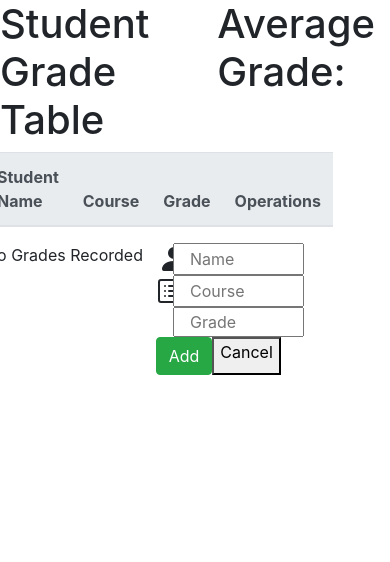
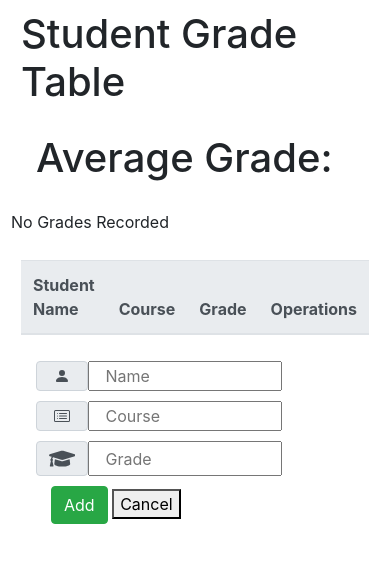
Before and after one commit to Nathan-reitan/student-grade-table, a plain HTML site: page index.html in a window 390 px wide. Drawn offline with nearby package versions, Linux system fonts and the light colour scheme; no server answers.

Commit message:
mobile responsive

```diff
--- a/index.html
+++ b/index.html
@@ -10,12 +10,13 @@
   <link rel="stylesheet" href="style.css">
 </head>
 <body>
+  <div class="container">
     <header id="header">
       <div class="row">
-        <div class="col">
+        <div class="col header">
           <h1>Student Grade Table</h1>
         </div>
-        <div class="col">
+        <div class="col header">
           <h1 class="col">
             <span>Average Grade:</span>
             <span class="badge badge-secondary"></span>
@@ -24,7 +25,7 @@
       </div>
     </header>
     <div class="row">
-      <table class="col-7 table table-striped">
+      <table class="col table table-striped">
         <thead class="thead-light">
           <th scope="col">Student Name</th>
           <th scope="col">Course</th>
@@ -32,12 +33,13 @@
           <th scope="col">Operations</th>
         </thead>
         <tbody id="grade-table">
+          <p id="noGrades">No Grades Recorded</p>
         </tbody>
       </table>
-      <p id="noGrades">No Grades Recorded</p>
+
       <form class="col">
         <div class="row">
-          <div class="input-group-mb-3 col-1">
+          <div class="input-group-text col-1 icons">
             <svg class="bi bi-person-fill" width="2em" height="2em" viewBox="0 0 16 16" fill="currentColor"
             xmlns="http://www.w3.org/2000/svg">
             <path fill-rule="evenodd" d="M3 14s-1 0-1-1 1-4 6-4 6 3 6 4-1 1-1 1H3zm5-6a3 3 0 100-6 3 3 0 000 6z"
@@ -47,7 +49,7 @@
             <input type="text" name="name" placeholder="Name" class="col-6">
           </div>
         <div class="row">
-          <div class="input-group-mb-3 col-1">
+          <div class="input-group-text col-1 icons">
             <svg class="bi bi-card-list" width="2em" height="2em" viewBox="0 0 16 16" fill="currentColor"
               xmlns="http://www.w3.org/2000/svg">
               <path fill-rule="evenodd"
@@ -64,12 +66,12 @@
           <input type="text" name="course" placeholder="Course" class="col-6">
         </div>
         <div class="row">
-          <div class="input-group-mb-3 col-1">
-            <svg xmlns="http://www.w3.org/2000/svg" aria-hidden="true" focusable="false" data-prefix="fas"
-              data-icon="graduation-cap" class="svg-inline--fa fa-graduation-cap fa-w-20" role="img" viewBox="0 0 640 512">
-              <path fill="currentColor"
-                d="M622.34 153.2L343.4 67.5c-15.2-4.67-31.6-4.67-46.79 0L17.66 153.2c-23.54 7.23-23.54 38.36 0 45.59l48.63 14.94c-10.67 13.19-17.23 29.28-17.88 46.9C38.78 266.15 32 276.11 32 288c0 10.78 5.68 19.85 13.86 25.65L20.33 428.53C18.11 438.52 25.71 448 35.94 448h56.11c10.24 0 17.84-9.48 15.62-19.47L82.14 313.65C90.32 307.85 96 298.78 96 288c0-11.57-6.47-21.25-15.66-26.87.76-15.02 8.44-28.3 20.69-36.72L296.6 284.5c9.06 2.78 26.44 6.25 46.79 0l278.95-85.7c23.55-7.24 23.55-38.36 0-45.6zM352.79 315.09c-28.53 8.76-52.84 3.92-65.59 0l-145.02-44.55L128 384c0 35.35 85.96 64 192 64s192-28.65 192-64l-14.18-113.47-145.03 44.56z" />
-              </svg>
+          <div class="col-1 input-group-text icons">
+                <svg xmlns="http://www.w3.org/2000/svg" aria-hidden="true" focusable="false" data-prefix="fas"
+                  data-icon="graduation-cap" class="svg-inline--fa fa-graduation-cap fa-w-20" role="img" viewBox="0 0 640 512">
+                  <path fill="currentColor"
+                    d="M622.34 153.2L343.4 67.5c-15.2-4.67-31.6-4.67-46.79 0L17.66 153.2c-23.54 7.23-23.54 38.36 0 45.59l48.63 14.94c-10.67 13.19-17.23 29.28-17.88 46.9C38.78 266.15 32 276.11 32 288c0 10.78 5.68 19.85 13.86 25.65L20.33 428.53C18.11 438.52 25.71 448 35.94 448h56.11c10.24 0 17.84-9.48 15.62-19.47L82.14 313.65C90.32 307.85 96 298.78 96 288c0-11.57-6.47-21.25-15.66-26.87.76-15.02 8.44-28.3 20.69-36.72L296.6 284.5c9.06 2.78 26.44 6.25 46.79 0l278.95-85.7c23.55-7.24 23.55-38.36 0-45.6zM352.79 315.09c-28.53 8.76-52.84 3.92-65.59 0l-145.02-44.55L128 384c0 35.35 85.96 64 192 64s192-28.65 192-64l-14.18-113.47-145.03 44.56z" />
+                </svg>
           </div>
           <input type="text" name="grade" placeholder="Grade" class="col-6">
         </div>
@@ -81,6 +83,7 @@
         </div>
       </form>
     </div>
+  </div>
 <script src="https://cdnjs.cloudflare.com/ajax/libs/jquery/3.4.1/jquery.js"></script>
 <script src="components/app.js"></script>
 <script src="components/grade-table.js"></script>
--- a/style.css
+++ b/style.css
@@ -1,7 +1,74 @@
-.buttons{
+*{
+  box-sizing: content-box;
+}
+
+body{
   display: flex;
-  justify-content: right;
+  justify-content: center;
+  width: 100%;
 }
-button{
-  display: flex;
+.container{
+  width: 100%;
+  margin: 0;
 }
+.header{
+  margin: 10px;
+  padding: 0;
+}
+table{
+  margin: 10px;
+}
+form{
+  margin: 10px;
+  padding-right: 0;
+}
+
+.row{
+  margin: 0 0 10px;
+}
+
+.icons{
+  display: inline;
+}
+
+@media only screen
+  and (min-device-width: 375px)
+  and (max-device-width: 667px)
+  and (-webkit-min-device-pixel-ratio: 2) {
+    .header{
+      font-size: 14px;
+    }
+    h1{
+      font-size: 24px;
+    }
+    .container{
+      height: 100%;
+      width: 100%;
+    }
+    table{
+      width: 100px;
+      font-size: 10px;
+    }
+    .btn{
+      height: 14px;
+      font-size: 10px;
+    }
+    .icons{
+      width: 100px;
+    }
+    .col{
+      padding: 0;
+    }
+    .input-group-text{
+      font-size: .5rem;
+    }
+}
+
+@media only screen
+  and (min-device-width: 768px)
+  and (max-device-width: 1024px)
+  and (-webkit-min-device-pixel-ratio: 1) {
+    .input-group-text{
+      font-size: .5rem;
+    }
+}
```
